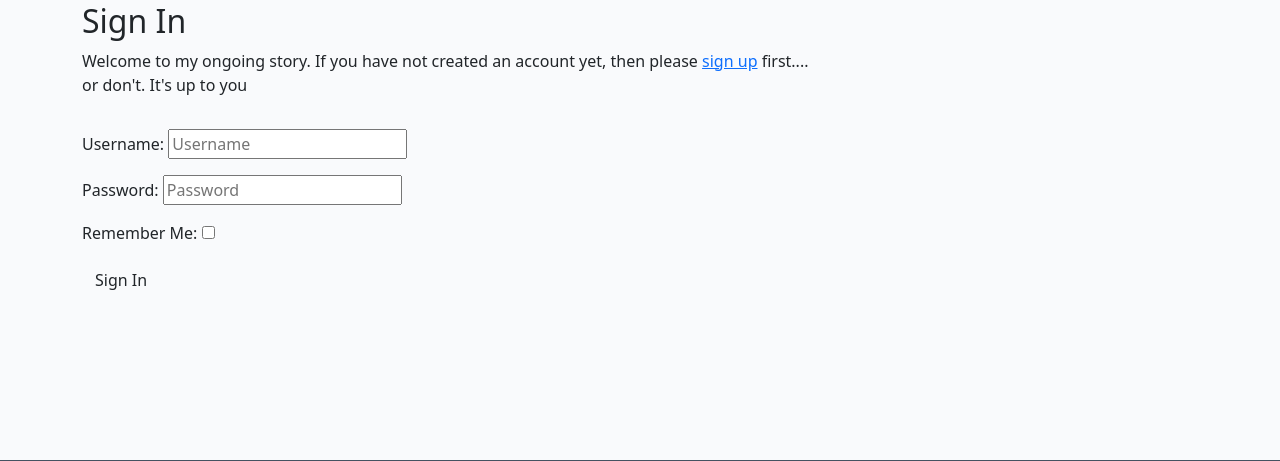
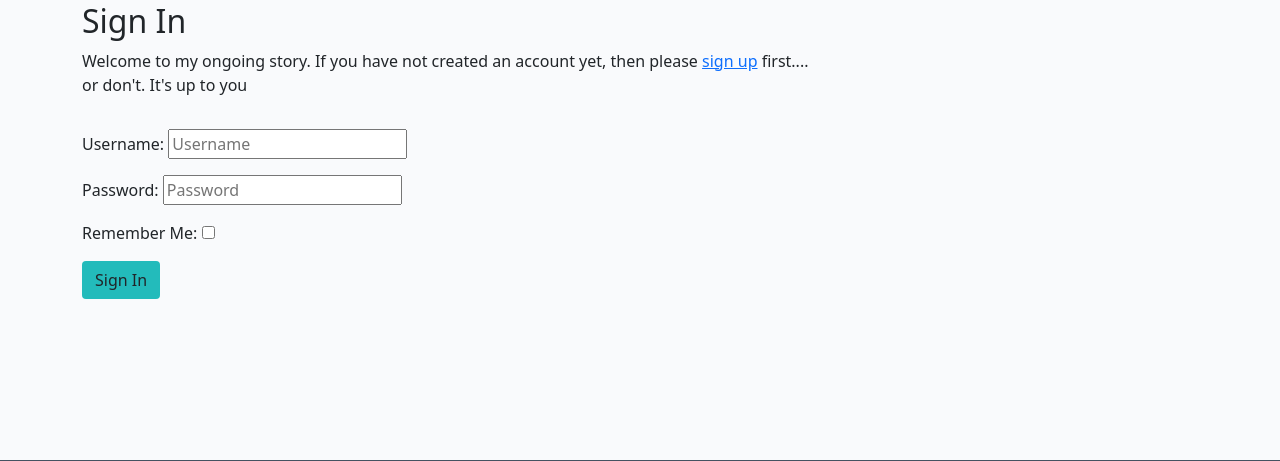
Before and after one commit to markdaniel1982/MD82-P4, a Django app: page /accounts/login/ in a window 1280 px wide. Shown: the part 260-721 px from the top of the page. Run offline with Django 3.2, Linux system fonts and the light colour scheme; some libraries are stand-ins or nearby versions.

Commit message:
add login link to post detail page

```diff
--- a/static/css/style.css
+++ b/static/css/style.css
@@ -69,6 +69,10 @@ a {
     padding-bottom: 1rem;
     display: flex;
     justify-content: center;
+}
+
+#account-btn {
+    background-color: #23BBBB;
 }
 
 .category-title {
--- a/templates/account/login.html
+++ b/templates/account/login.html
@@ -28,7 +28,7 @@
                 {% if redirect_field_value %}
                 <input type="hidden" name="{{ redirect_field_name }}" value="{{ redirect_field_value }}" />
                 {% endif %}
-                <button class="btn btn-signup right" type="submit">{% trans "Sign In" %}</button>
+                <button id="account-btn" class="btn btn-signup right" type="submit">{% trans "Sign In" %}</button>
             </form>
         </div>
     </div>
--- a/templates/account/logout.html
+++ b/templates/account/logout.html
@@ -21,7 +21,7 @@
                 {% if redirect_field_value %}
                 <input type="hidden" name="{{ redirect_field_name }}" value="{{ redirect_field_value }}" />
                 {% endif %}
-                <button class="btn btn-signup right" type="submit">{% trans 'Sign Out' %}</button>
+                <button id="account-btn" class="btn btn-signup right" type="submit">{% trans 'Sign Out' %}</button>
             </form>
         </div>
     </div>
--- a/templates/post_detail.html
+++ b/templates/post_detail.html
@@ -146,7 +146,11 @@
                     {% csrf_token %}
                     <button type="submit" class="btn btn-signup btn-lg">Submit</button>
                 </form>
+                {% else %}
+                <h3>Please <a href="{% url 'account_login' %}?next={{request.path}}">login</a> in to leave a comment
+                </h3>
                 {% endif %}
+
                 {% endif %}
             </div>
         </div>
```
